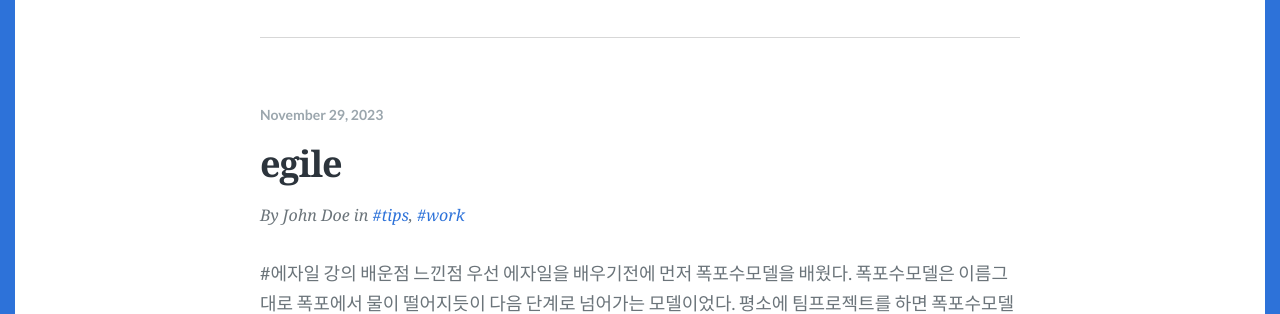
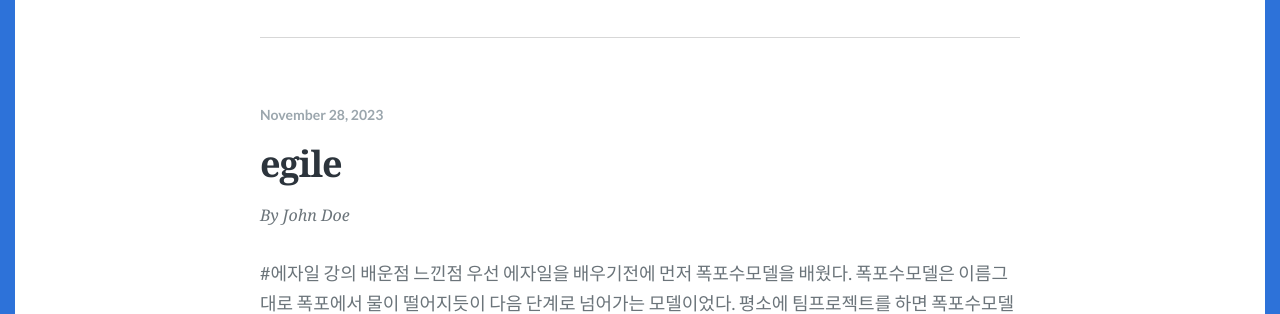
Before and after one commit to eudhchc/eudhchc.github.io, a Jekyll site: the page built from _posts/2023-11-28-home.md, in a window 1280 px wide. Shown: the part 143-457 px from the top of the page. Built offline with Jekyll 4.4.1, drawn with Linux system fonts in a browser that asks for light colours; some web fonts are replaced; comment, search, counter and statistics services are not loaded.

Commit message:
Update 2023-11-28-home.md

```diff
--- a/_posts/2023-11-28-home.md
+++ b/_posts/2023-11-28-home.md
@@ -1,8 +1,7 @@
 ---
 layout: post
-date: 2023-11-29
+date: 2023-11-28
 title: "egile"
-tags: [tips,work]
 ---
 
 #에자일 강의 배운점 느낀점
```
